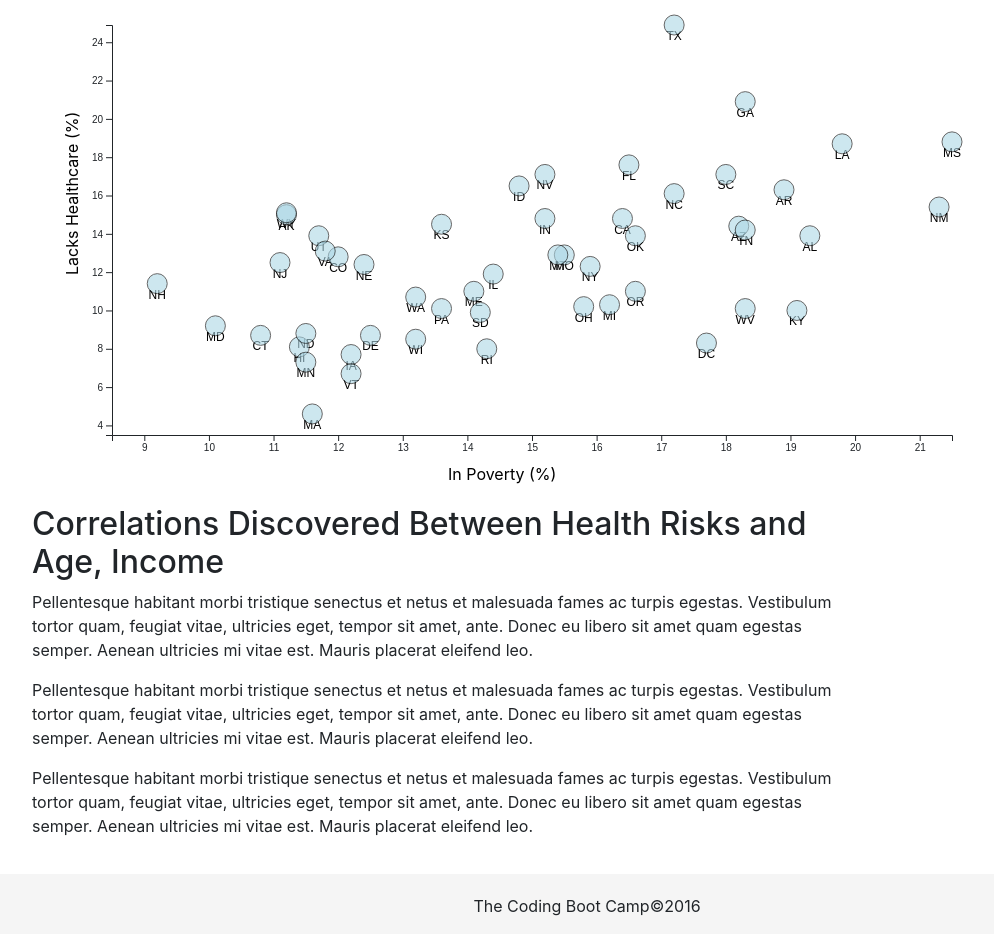
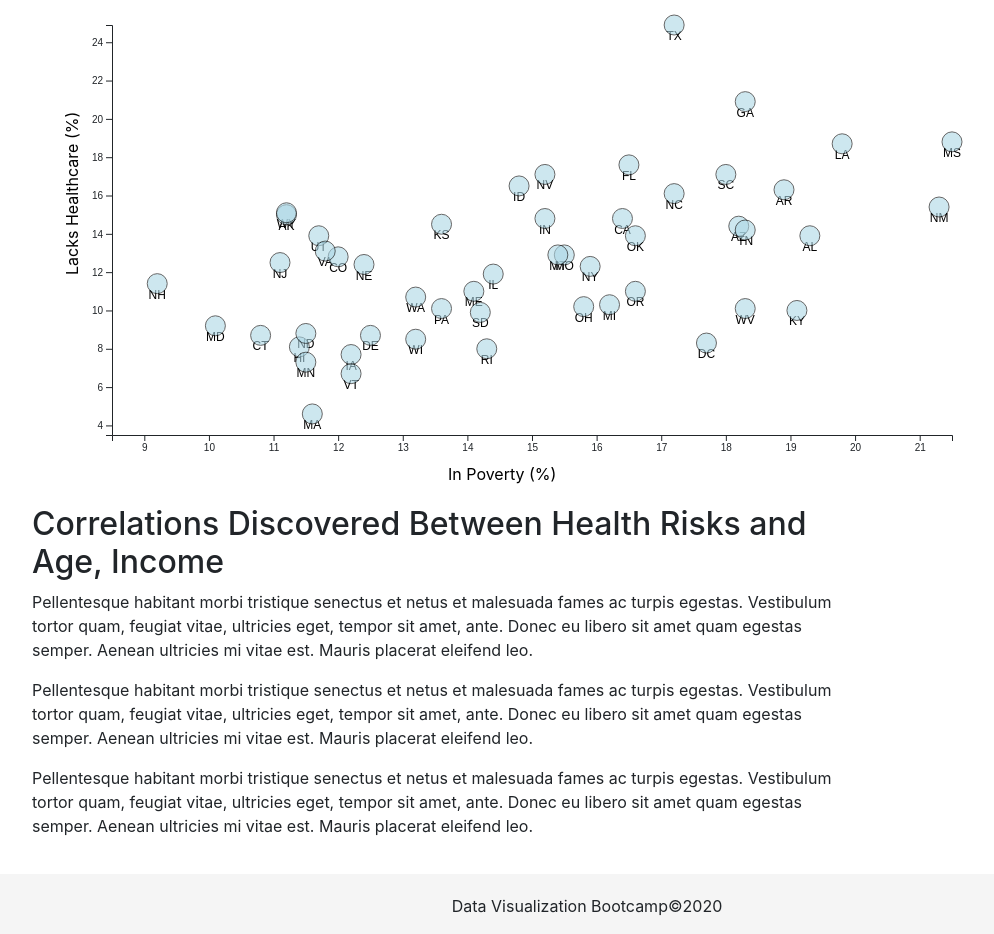
Before and after one commit to eyamini/D3-challenge, a plain HTML site: page index.html in a window 1280 px wide. Shown: the part 51-985 px from the top of the page, without its empty margins (53-1047 px from the left). Drawn offline with nearby package versions, Linux system fonts and the light colour scheme.

Commit message:
Update index.html

```diff
--- a/index.html
+++ b/index.html
@@ -46,7 +46,7 @@
 
   <!-- Footer-->
   <div id="footer">
-    <p>The Coding Boot Camp&copy;2016</p>
+    <p>Data Visualization Bootcamp&copy;2020</p>
   </div>
   <script src="https://code.jquery.com/jquery-3.3.1.slim.min.js" integrity="sha384-q8i/X+965DzO0rT7abK41JStQIAqVgRVzpbzo5smXKp4YfRvH+8abtTE1Pi6jizo" crossorigin="anonymous"></script>
   <script src="https://cdnjs.cloudflare.com/ajax/libs/popper.js/1.14.3/umd/popper.min.js" integrity="sha384-ZMP7rVo3mIykV+2+9J3UJ46jBk0WLaUAdn689aCwoqbBJiSnjAK/l8WvCWPIPm49" crossorigin="anonymous"></script>
```
